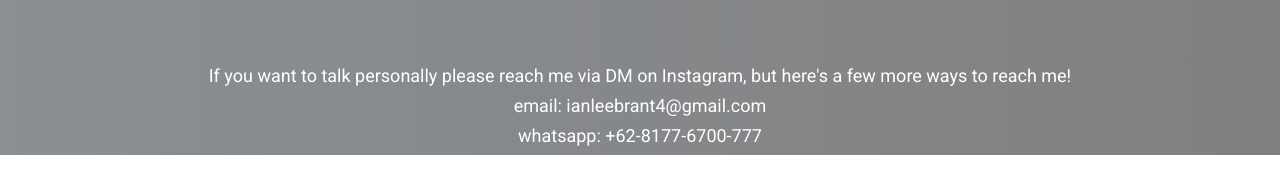
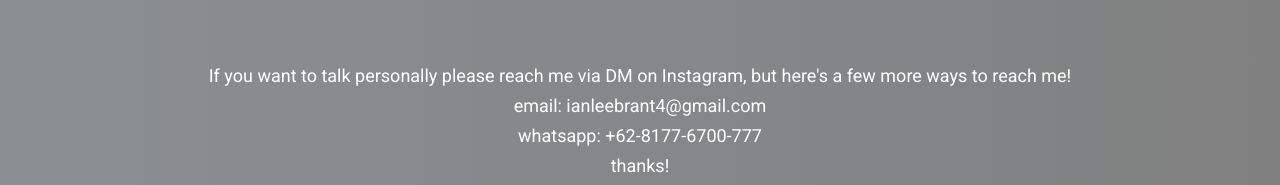
Before and after one commit to portofoliobyian/Portofoliobyian.github.io, a plain HTML site: page contacts.html in a window 1280 px wide. Shown: the part 703-888 px from the top of the page. Before the commit the page ends 858 px from the top, so only its background shows below. Drawn offline with nearby package versions, Linux system fonts and the light colour scheme.

Commit message:
Update contacts.html

```diff
--- a/contacts.html
+++ b/contacts.html
@@ -220,7 +220,7 @@
 
             </linebreak>
             </linebreak>
-
+            <p>thanks!</p>
         </div>
     </div>
 </body>
```
